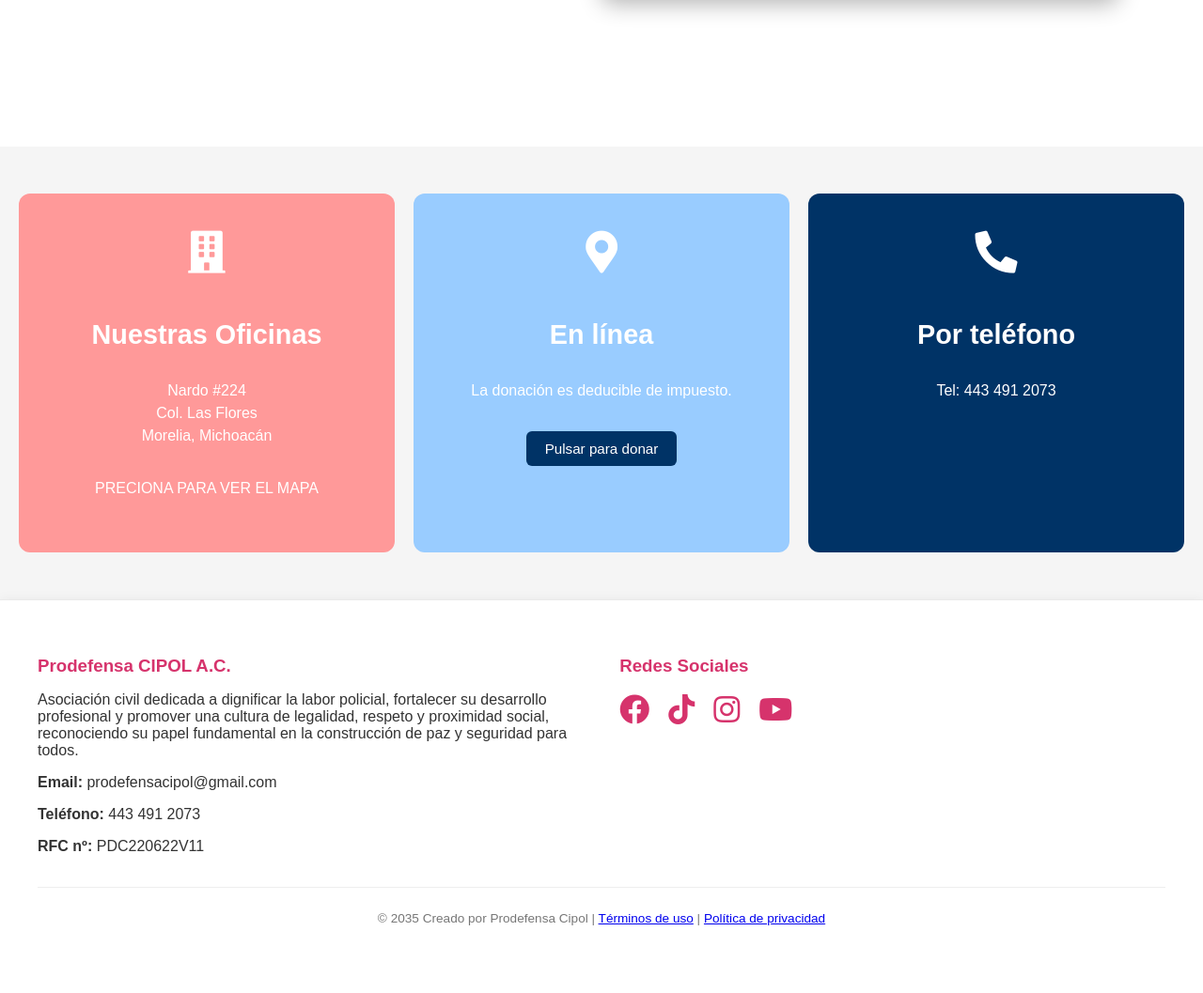
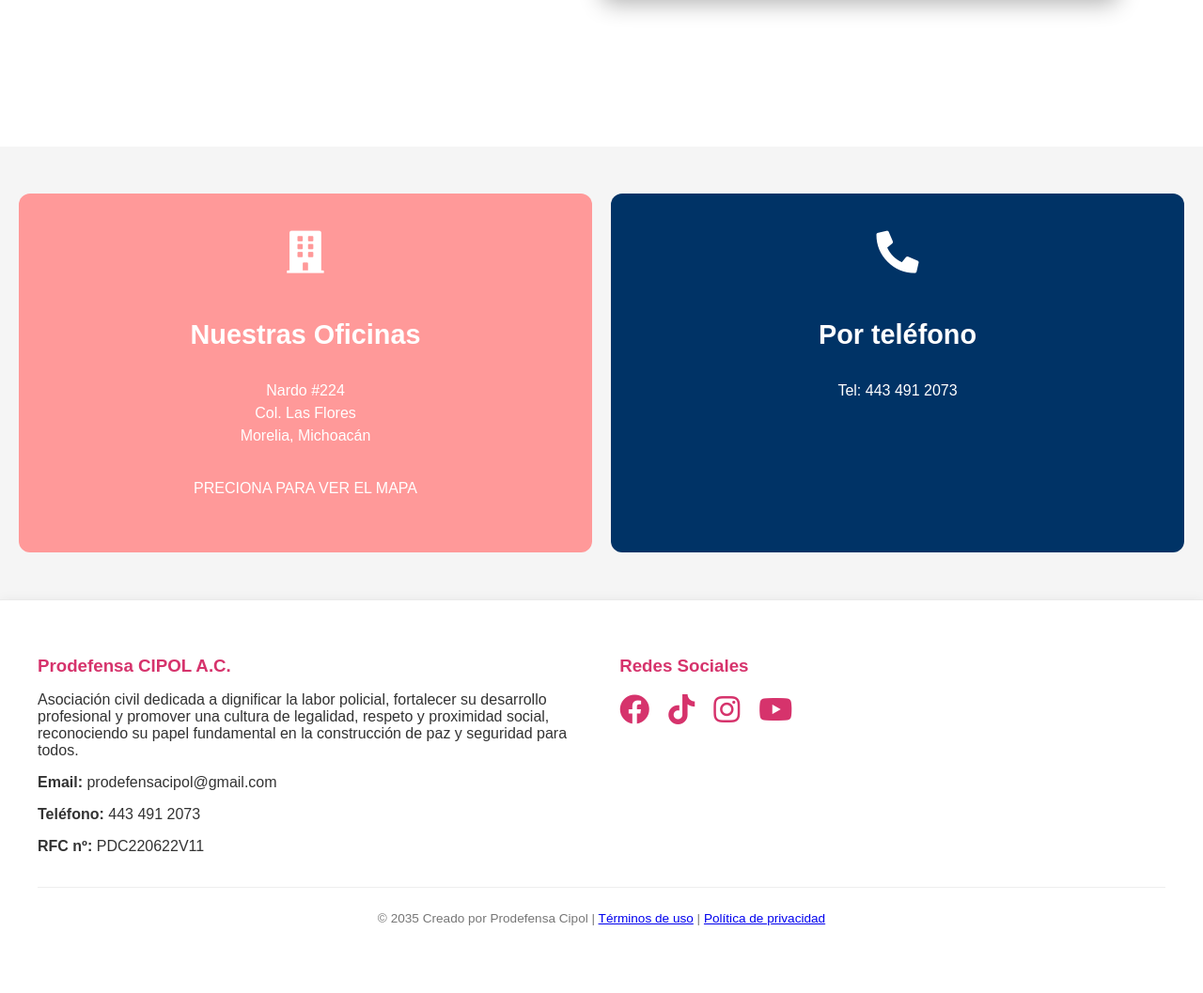
Before and after one commit to XOctaviox12/Prodefensa, a Django app: page /servicios/ in a window 1280 px wide. Shown: the part 2472-3529 px from the top of the page at 94% size. Run offline with Django 5.2, Linux system fonts and the light colour scheme; data comes from the database, SQL or seed files in the repository; some libraries are stand-ins or nearby versions.

Commit message:
donaciones 6

```diff
--- a/inicio/templates/inicio/servicios.html
+++ b/inicio/templates/inicio/servicios.html
@@ -295,8 +295,10 @@
     justify-content: center;
     padding: 60px 20px;
     color: white;
+    overflow: hidden;
   }
 
+  /* Capa oscura encima de la imagen */
   .intro-overlay {
     position: absolute;
     top: 0; left: 0;
@@ -305,6 +307,7 @@
     z-index: 1;
   }
 
+  /* Contenido encima del fondo */
   .intro-content {
     position: relative;
     z-index: 2;
@@ -333,15 +336,16 @@
     max-width: 550px;
   }
 
-  /* === DONATION CARD ESTÁTICO === */
+  /* === TARJETA DE DONACIÓN SIEMPRE VISIBLE === */
   .donation-card {
     flex: 0 0 340px;
-    background: #ffffff;
+    background: rgba(255, 255, 255, 0.95);
     color: #222;
     padding: 30px 25px;
     border-radius: 16px;
     box-shadow: 0 8px 25px rgba(0,0,0,0.4);
     text-align: center;
+    z-index: 3;
     transition: transform 0.3s ease;
   }
 
@@ -432,7 +436,6 @@
   }
 </style>
 
-<!-- === SECCIÓN 1 === -->
 <section class="services-intro">
   <div class="intro-overlay"></div>
   <div class="intro-content">
@@ -445,21 +448,22 @@
       </p>
     </div>
 
-    <div id="donationCard" class="donation-card">
-      <h3>Elige tu donación</h3>
+    <!-- Tarjeta de donación siempre visible -->
+    <div class="donation-card">
+      <h3>Haz tu Donación</h3>
       <div class="amounts">
         <button onclick="setAmount(10)">$10</button>
         <button onclick="setAmount(50)">$50</button>
         <button onclick="setAmount(100)">$100</button>
-      <input type="number" id="customAmount" placeholder="Otro monto">
+        <button onclick="setAmount(500)">$500</button>
       </div>
+      <input type="number" id="customAmount" placeholder="Otro monto (MXN)">
       <div class="type">
-    <label><input type="radio" name="tipo" value="único" checked> Único</label>
+        <label><input type="radio" name="tipo" value="único" checked> Única</label>
         <label><input type="radio" name="tipo" value="mensual"> Mensual</label>
       </div>
-
-  <button id="confirmDonate">Donar</button>
-  <button id="closeCard">Cerrar</button>
+      <button id="confirmDonate">Donar Ahora</button>
+    </div>
   </div>
 </section>
 
@@ -505,13 +509,6 @@
       Morelia, Michoacán
     </p>
     <p>PRECIONA PARA VER EL MAPA</p>
-  </div>
-
-  <div class="service-block lightblue" style="color:white;">
-  <i class="fas fa-map-marker-alt"></i>
-  <h3>En línea</h3>
-  <p>La donación es deducible de impuesto.</p>
-  <button id="donateBtn">Pulsar para donar</button>
   </div>
   <div class="service-block darkblue" style="color:white;">
     <i class="fas fa-phone-alt"></i>
```
Lines whose indentation alone changed are shown as unchanged.
